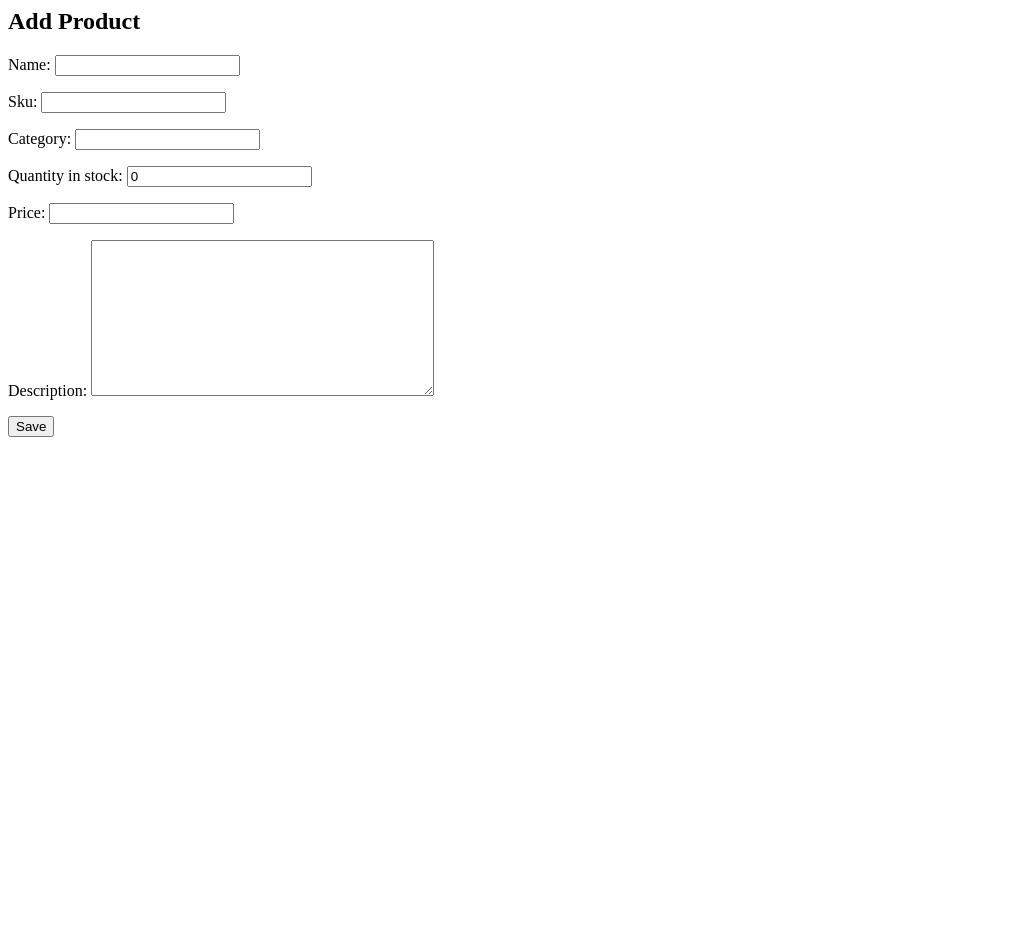
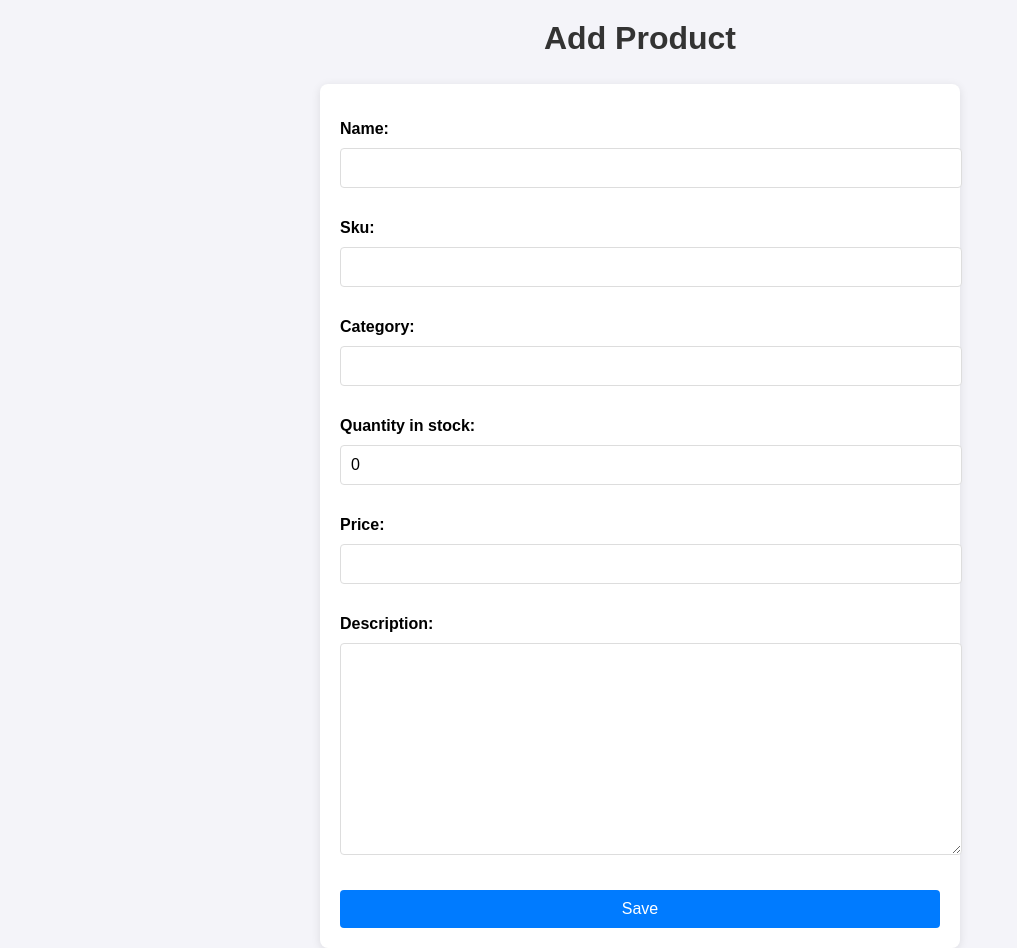
Before and after one commit to emax-77/Inventory-Management-System, a Django app: page /products/new/ in a window 1280 px wide. Shown: the whole page, without its empty margins (0-1017 px from the left). Before the commit the page ends 437 px from the top, so only its background shows below. Run offline with Django 5.2, Linux system fonts and the light colour scheme; parts of the project's set-up code (start-up, migrations or seed data) failed here and were passed over.

Commit message:
CSS added on product_form.html

```diff
--- a/ims/templates/product_form.html
+++ b/ims/templates/product_form.html
@@ -1,6 +1,81 @@
+<!DOCTYPE html>
+<html lang="en">
+<head>
+    <meta charset="UTF-8">
+    <meta name="viewport" content="width=device-width, initial-scale=1.0">
+    <title>{% if form.instance.pk %}Edit Product{% else %}Add Product{% endif %}</title>
+    <style>
+        body {
+            font-family: Arial, sans-serif;
+            background-color: #f4f4f9;
+            margin: 0;
+            padding: 0;
+        }
+
+        h2 {
+            color: #333;
+            text-align: center;
+            margin-top: 20px;
+            font-size: 2rem;
+        }
+
+        form {
+            max-width: 600px;
+            margin: 0 auto;
+            background-color: #ffffff;
+            padding: 20px;
+            border-radius: 8px;
+            box-shadow: 0 2px 10px rgba(0, 0, 0, 0.1);
+        }
+
+        form label {
+            font-weight: bold;
+            margin-bottom: 10px;
+            display: block;
+        }
+
+        form input, form select, form textarea {
+            width: 100%;
+            padding: 10px;
+            margin-bottom: 15px;
+            border: 1px solid #ddd;
+            border-radius: 4px;
+            font-size: 1rem;
+        }
+
+        form button {
+            background-color: #007bff;
+            color: white;
+            border: none;
+            padding: 10px 20px;
+            border-radius: 4px;
+            font-size: 1rem;
+            cursor: pointer;
+            display: block;
+            width: 100%;
+        }
+
+        form button:hover {
+            background-color: #0056b3;
+        }
+
+        /* Additional styles for error messages if needed */
+        .errorlist {
+            color: red;
+            margin-bottom: 10px;
+        }
+
+    </style>
+</head>
+<body>
+
     <h2>{% if form.instance.pk %}Edit Product{% else %}Add Product{% endif %}</h2>
+
     <form method="post">
         {% csrf_token %}
         {{ form.as_p }}
         <button type="submit">Save</button>
     </form>
+
+</body>
+</html>
```
Lines whose indentation alone changed are shown as unchanged.
